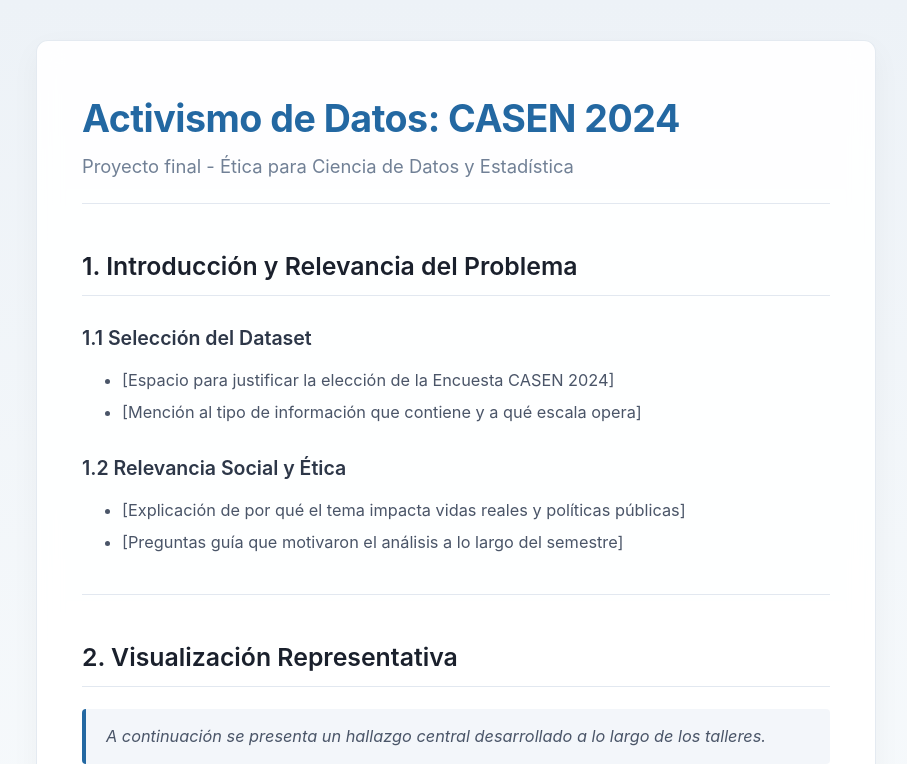
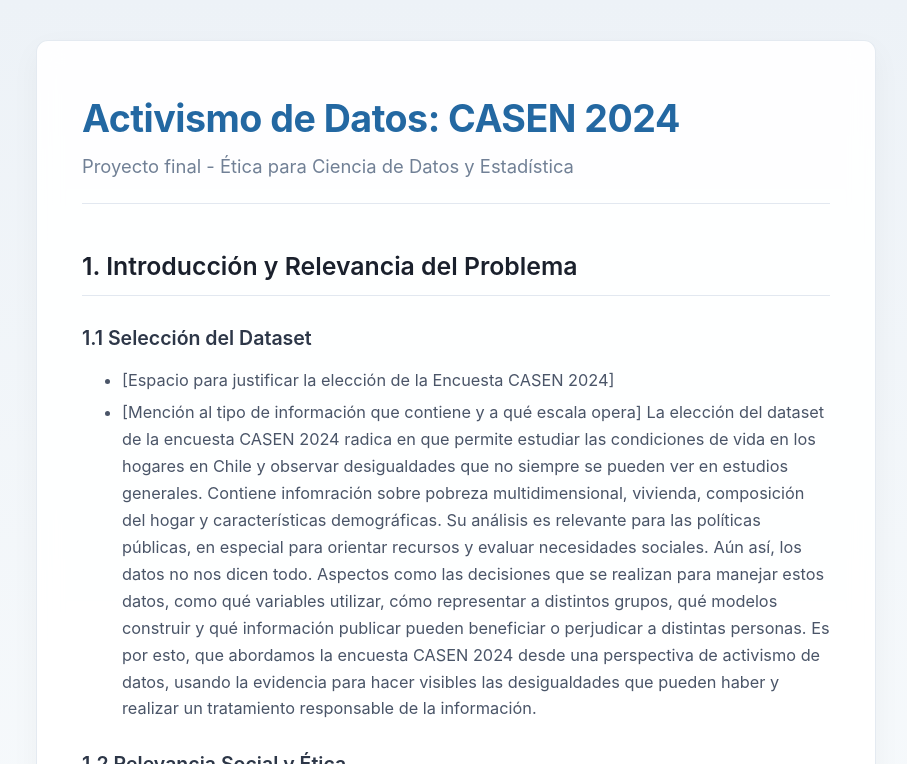
Before and after one commit to javibascur/Proyecto-casen-etica, a Jekyll site: the page built from index.md, in a window 1280 px wide and 900 px high, cut to the strip 0-764 px from the top of the window. Shown: the whole strip, without its empty margins (184-1091 px from the left). Built offline with Jekyll 4.4.1, drawn with Linux system fonts in a browser that asks for light colours; our own code applies the rules of GitHub Pages for plain Markdown files.

Commit message:
Update index.md

```diff
--- a/index.md
+++ b/index.md
@@ -7,6 +7,8 @@ layout: default
 ### 1.1 Selección del Dataset
 * [Espacio para justificar la elección de la Encuesta CASEN 2024]
 * [Mención al tipo de información que contiene y a qué escala opera]
+La elección del dataset de la encuesta CASEN 2024 radica en que permite estudiar las condiciones de vida en los hogares en Chile y observar desigualdades que no siempre se pueden ver en estudios generales. Contiene infomración sobre pobreza multidimensional, vivienda, composición del hogar y características demográficas. Su análisis es relevante para las políticas públicas, en especial para orientar recursos y evaluar necesidades sociales.
+Aún así, los datos no nos dicen todo. Aspectos como las decisiones que se realizan para manejar estos datos, como qué variables utilizar, cómo representar a distintos grupos, qué modelos construir y qué información publicar pueden beneficiar o perjudicar a distintas personas. Es por esto, que abordamos la encuesta CASEN 2024 desde una perspectiva de activismo de datos, usando la evidencia para hacer visibles las desigualdades que pueden haber y realizar un tratamiento responsable de la información.
 
 ### 1.2 Relevancia Social y Ética
 * [Explicación de por qué el tema impacta vidas reales y políticas públicas]
```
